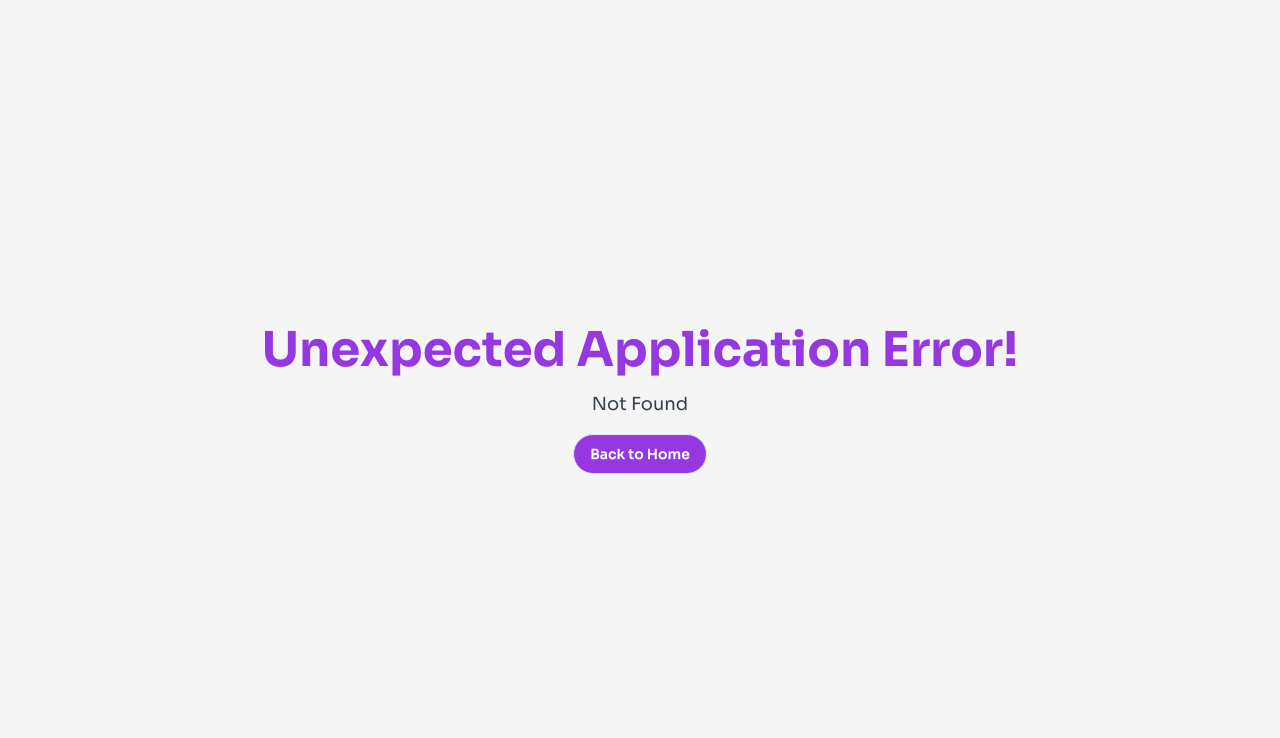
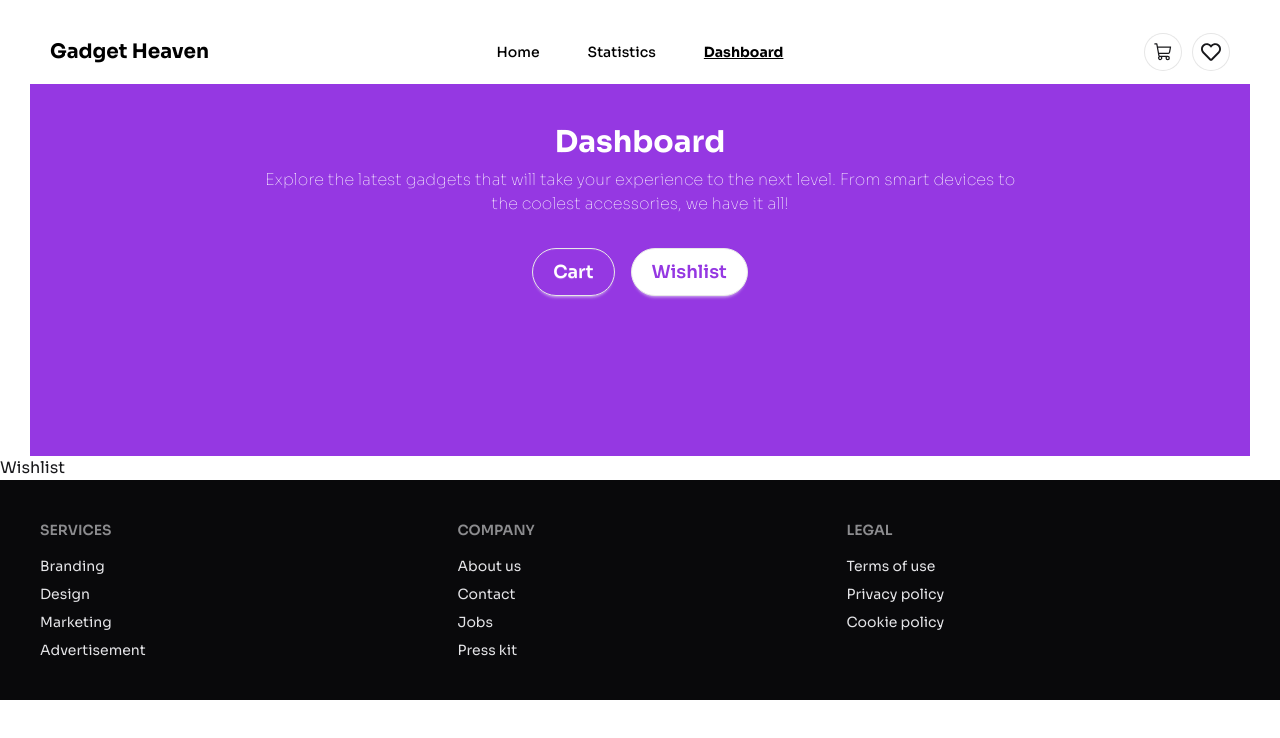
Before and after one commit to programming-hero-web-course-4/b10a8-gadget-heaven-web-joyanta, a React (Vite) app: page /dashboard/wishlist in a window 1280 px wide. Before the commit this address had no page. Shown: the top 738 px of the page. Built offline with nearby package versions, Linux system fonts and the light colour scheme.

Commit message:
create card or wishlist component this card componet function added or productDetails component add to card button click to card component card added or product price descending order sort or purchase button click to payment successfully message and total price showing

```diff
--- a/src/Routes/Routes.jsx
+++ b/src/Routes/Routes.jsx
@@ -8,12 +8,13 @@ import Statistics from "../components/Statistics/Statistics";
 import Gadgets from "../components/Gadgets/Gadgets";
 import ProductDetails from "../components/ProductDetails/ProductDetails";
 import ErrorBoundary from "../components/ErrorBoundary/ErrorBoundary";
+import Cart from "../components/Cart/Cart";
+import Wishlist from "../components/Wishlist/Wishlist";
 
 const routes = createBrowserRouter([
     {
         path: "/",
         element: <HomeLayout></HomeLayout>,
-        errorElement: <ErrorBoundary />,
         children: [
             {
                 path: "/",
@@ -37,9 +38,20 @@ const routes = createBrowserRouter([
             },
             {
                 path: "/dashboard",
-                element: <Dashboard></Dashboard>
+                element: <Dashboard></Dashboard>,
+                children: [
+                    {
+                        path: "",
+                        element: <Cart></Cart>
+                    },
+                    {
+                        path: "wishlist",
+                        element: <Wishlist></Wishlist>
+                    }
+                ],
             },
         ],
+        errorElement: <ErrorBoundary />,
     },
 ]);
 
--- /dev/null
+++ b/src/components/Cart/Cart.jsx
@@ -0,0 +1,79 @@
+import { useEffect, useState } from "react";
+import { IoIosCloseCircleOutline } from "react-icons/io";
+import { RiSoundModuleFill } from "react-icons/ri";
+
+const Cart = () => {
+    const [cartItems, setCartItems] = useState([]);
+    const [totalPrice, setTotalPrice] = useState(0);
+    const [showModal, setShowModal] = useState(false);
+    const [previousTotalPrice, setPreviousTotalPrice] = useState(0);
+
+    useEffect(() => {
+        const items = JSON.parse(localStorage.getItem('cartItems')) || [];
+        setCartItems(items);
+        calculateTotalPrice(items);
+    }, []);
+
+    const calculateTotalPrice = (items) => {
+        const total = items.reduce((sum, item) => sum + item.price, 0);
+        setTotalPrice(total);
+    };
+
+    const sortByPrice = () => {
+        const sortedItems = [...cartItems].sort((a, b) => b.price - a.price);
+        setCartItems(sortedItems);
+    };
+
+    const handlePurchase = () => {
+        setPreviousTotalPrice(totalPrice);
+        setShowModal(true);
+        setTotalPrice(0);
+        setCartItems([]);
+        localStorage.removeItem('cartItems');
+    };
+
+    return (
+        <div className="min-h-screen py-10">
+            <div className="max-w-5xl mx-auto p-6">
+                <div className="flex justify-between items-center mb-6">
+                    <h2 className="text-3xl font-bold mb-6">Cart</h2>
+                    <div className="space-x-4">
+                        <span className="text-2xl font-bold">Total cost: ${totalPrice.toFixed(2)}</span>
+                        <button onClick={sortByPrice} className="btn border border-[#9538E2] text-[#9538E2] rounded-4xl">Sort by Price <RiSoundModuleFill /></button>
+                        <button onClick={handlePurchase} className="btn bg-[#9538E2] text-[#fff] rounded-4xl">Purchase</button>
+                    </div>
+                </div>
+                <div className="mb-6">
+                    {cartItems.length > 0 ? (
+                        cartItems.map((item, index) => (
+                            <div key={index} className="flex items-center flex-col md:flex-row mb-8 bg-white shadow-md px-5 rounded-lg relative">
+                                <img src={item.product_image} alt={item.product_title} className="w-full md:w-[200px] h-auto rounded-lg mb-6 md:mb-0 md:mr-6" />
+                                <div className="flex flex-col justify-between">
+                                    <div>
+                                        <h1 className="text-3xl font-bold mb-4">{item.product_title}</h1>
+                                        <p className="mb-4">{item.description}</p>
+                                        <p className="text-xl mb-4">Price: ${item.price}</p>
+                                    </div>
+                                </div>
+                                <div className="text-4xl text-[#FF0000] absolute right-10 top-10"><IoIosCloseCircleOutline /></div>
+                            </div>
+                        ))
+                    ) : (
+                        <p className="text-xl font-bold text-[#9538E2]">Your Products is empty.</p>
+                    )}
+                </div>
+                {showModal && (
+                    <div className="fixed inset-0 flex items-center justify-center bg-black bg-opacity-50">
+                        <div className="bg-white p-6 rounded-lg shadow-lg text-center">
+                            <h2 className="text-2xl font-bold mb-4">Payment Successfully</h2>
+                            <p className="text-lg mb-4">Total cost: ${previousTotalPrice.toFixed(2)}</p>
+                            <button onClick={() => setShowModal(false)} className="btn bg-[#9538E2] text-[#fff] rounded-4xl">Close</button>
+                        </div>
+                    </div>
+                )}
+            </div>
+        </div>
+    );
+};
+
+export default Cart;
--- a/src/components/Dashboard/Dashboard.jsx
+++ b/src/components/Dashboard/Dashboard.jsx
@@ -1,8 +1,35 @@
+import { Link, Outlet, useLocation } from "react-router-dom";
+import { useState, useEffect } from "react";
 
 const Dashboard = () => {
+    const location = useLocation();
+    const [activeTab, setActiveTab] = useState('cart');
+
+    useEffect(() => {
+        if (location.pathname.includes('wishlist')) {
+            setActiveTab('wishlist');
+        } else {
+            setActiveTab('cart');
+        }
+    }, [location]);
+
+    const getButtonClass = (tab) => {
+        return `btn btn-lg rounded-4xl ${activeTab === tab ? 'bg-white text-[#9538E2]' : 'bg-transparent text-white'}`;
+    };
+
     return (
         <div>
-            <h1>Dashboard</h1>
+            <div className="bg-[#9538E2] py-10 mx-7.5">
+                <div className="text-center pb-30">
+                    <h4 className="text-3xl font-bold text-white pb-2">Dashboard</h4>
+                    <p className="text-white font-thin pb-8">Explore the latest gadgets that will take your experience to the next level. From smart devices to <br /> the coolest accessories, we have it all!</p>
+                    <div className="flex gap-4 justify-center">
+                        <Link to="" className={getButtonClass('cart')}>Cart</Link>
+                        <Link to="wishlist" className={getButtonClass('wishlist')}>Wishlist</Link>
+                    </div>
+                </div>
+            </div>
+            <Outlet></Outlet>
         </div>
     );
 };
--- a/src/components/Navbar/Navbar.jsx
+++ b/src/components/Navbar/Navbar.jsx
@@ -9,7 +9,7 @@ const Navbar = () => {
     const [linkColor, setLinkColor] = useState('text-white');
 
     useEffect(() => {
-        if (location.pathname.startsWith('/productDetails')) {
+        if (location.pathname.startsWith('/productDetails') || location.pathname.startsWith('/dashboard') || location.pathname.startsWith('/statistics')) {
             setBgColor('white');
             setLinkColor('text-[#000]');
         } else {
@@ -17,6 +17,12 @@ const Navbar = () => {
             setLinkColor('text-white');
         }
     }, [location]);
+
+    const navLinks = [
+        { to: '/', label: 'Home' },
+        { to: '/statistics', label: 'Statistics' },
+        { to: '/dashboard', label: 'Dashboard' },
+    ];
 
     return (
         <div>
@@ -29,18 +35,18 @@ const Navbar = () => {
                         <ul
                             tabIndex={0}
                             className="menu bg-[#9538E2] menu-sm dropdown-content  rounded-box z-1 mt-3 w-52 p-2 shadow">
-                            <NavLink to='/' className={linkColor}>Home</NavLink>
-                            <NavLink to='/statistics' className={linkColor}>Statistics</NavLink>
-                            <NavLink to='/dashboard' className={linkColor}>Dashboard</NavLink>
+                            {navLinks.map(link => (
+                                <NavLink key={link.to} to={link.to} className={linkColor}>{link.label}</NavLink>
+                            ))}
                         </ul>
                     </div>
                     <Link to='/' className={`text-md md:text-xl font-bold ${linkColor}`}>Gadget Heaven</Link>
                 </div>
                 <div className="navbar-center hidden lg:flex">
                     <ul className={`menu menu-horizontal px-1 font-medium space-x-12 ${linkColor}`}>
-                        <NavLink to='/' className={linkColor}>Home</NavLink>
-                        <NavLink to='/statistics' className={linkColor}>Statistics</NavLink>
-                        <NavLink to='/dashboard' className={linkColor}>Dashboard</NavLink>
+                        {navLinks.map(link => (
+                            <NavLink key={link.to} to={link.to} className={linkColor}>{link.label}</NavLink>
+                        ))}
                     </ul>
                 </div>
                 <div className="navbar-end space-x-2.5">
--- a/src/components/ProductDetails/ProductDetails.jsx
+++ b/src/components/ProductDetails/ProductDetails.jsx
@@ -5,6 +5,12 @@ const ProductDetails = () => {
     const { productId } = useParams();
     const product = products.find(gadget => gadget.product_id === parseInt(productId));
     const { product_image, product_title, price, description, Specification, rating, availability } = product;
+
+    const addToCart = (item) => {
+        let cartItems = JSON.parse(localStorage.getItem('cartItems')) || [];
+        cartItems.push(item);
+        localStorage.setItem('cartItems', JSON.stringify(cartItems));
+    };
 
     return (
         <div className="bg-[#9538E2] py-10 relative mb-96">
@@ -30,7 +36,7 @@ const ProductDetails = () => {
                             <p className="text-lg font-semibold">Rating: {rating}</p>
                         </div>
                         <div className="flex items-center justify-between mt-4">
-                            <button className="btn bg-[#9538E2] text-white rounded-4xl py-2 px-4">Add to Cart</button>
+                            <button onClick={() => addToCart(product)} className="btn bg-[#9538E2] text-white rounded-4xl py-2 px-4">Add to Cart</button>
                         </div>
                     </div>
                 </div>
--- a/src/components/Statistics/Statistics.jsx
+++ b/src/components/Statistics/Statistics.jsx
@@ -1,7 +1,12 @@
 const Statistics = () => {
     return (
         <div>
-            <h1>Statistics</h1>
+            <div className="bg-[#9538E2] py-10 relative mb-96 mx-7.5">
+                <div className="text-center pb-30">
+                    <h4 className="text-3xl font-bold text-white pb-2">Statistics</h4>
+                    <p className="text-white font-thin pb-8">Explore the latest gadgets that will take your experience to the next level. From smart devices to <br /> the coolest accessories, we have it all!</p>
+                </div>
+            </div>
         </div>
     );
 };
--- /dev/null
+++ b/src/components/Wishlist/Wishlist.jsx
@@ -0,0 +1,9 @@
+const Wishlist = () => {
+    return (
+        <div>
+            <h1>Wishlist</h1>
+        </div>
+    );
+};
+
+export default Wishlist;
--- /dev/null
+++ b/src/utils/localStorageUtils.js
@@ -0,0 +1,9 @@
+export const getCartItems = () => {
+    return JSON.parse(localStorage.getItem('cartItems')) || [];
+};
+
+export const addToCart = (item) => {
+    let cartItems = getCartItems();
+    cartItems.push(item);
+    localStorage.setItem('cartItems', JSON.stringify(cartItems));
+};
```
Also changed, not shown: src/components/Gadget/Gadget.jsx (added, +36 -0 lines).
